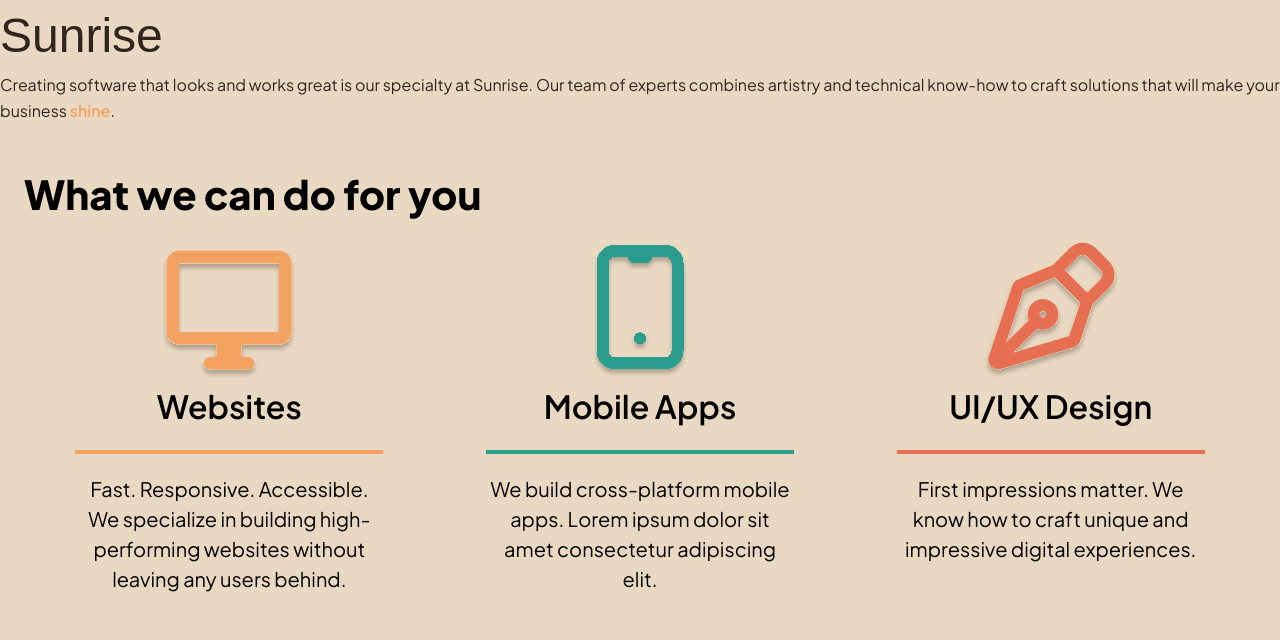
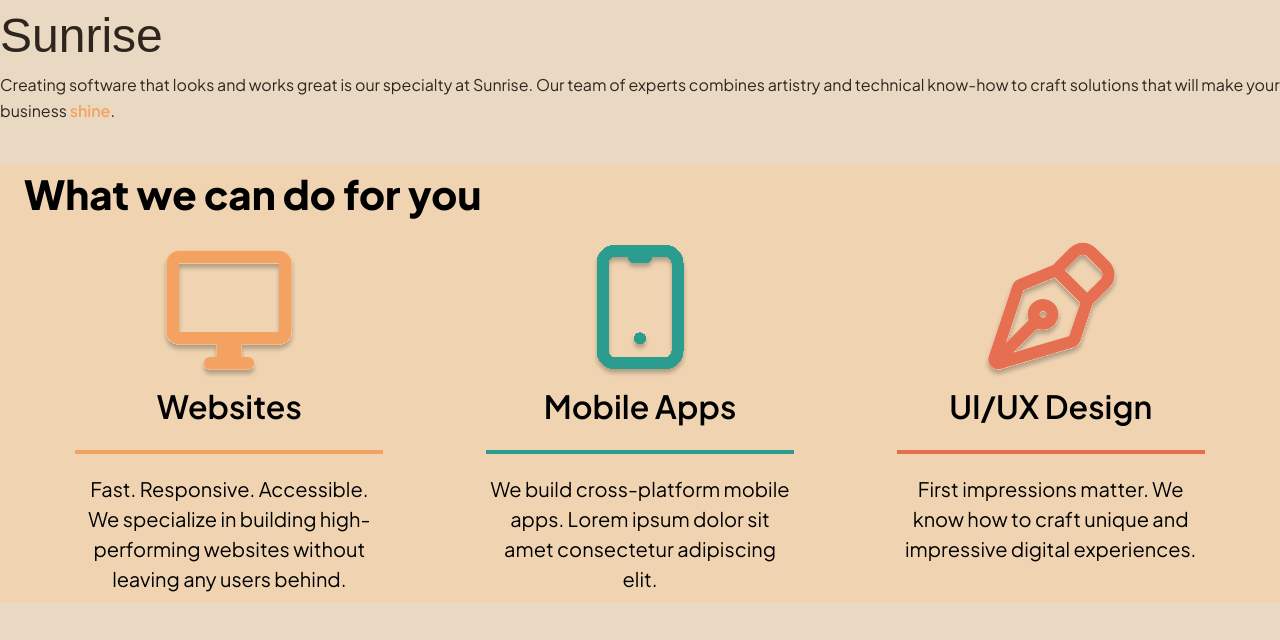
Before and after one commit to zyrrus/sunrise, a Next.js app: page / in a window 1280 px wide. Shown: the top 640 px of the page. Built offline with nearby package versions, Linux system fonts and the light colour scheme; a web font is replaced by a local one.

Commit message:
SR-002: Background change

```diff
--- a/src/pages/index.tsx
+++ b/src/pages/index.tsx
@@ -71,7 +71,8 @@ const Services = () => {
   ];
 
   return (
-    <div className="container mx-auto my-10">
+    <div className=" my-10 bg-[#F0D4B2]">
+      <div className="container mx-auto">
         <div>
           <h2 className="text-center text-[32px] font-extrabold sm:text-left sm:text-[40px]">
             What we can do for you
@@ -86,9 +87,12 @@ const Services = () => {
               <img src={`icons/${data.icon}`} alt="service-icon" />
               <h3 className="text-[32px] font-semibold">{data.title}</h3>
               <div className={`my-5 w-3/4 border-2 ${data.borderColor}`} />
-            <p className="w-3/4 text-center text-[20px] ">{data.description}</p>
+              <p className="w-3/4 text-center text-[20px] ">
+                {data.description}
+              </p>
             </div>
           ))}
+        </div>
       </div>
     </div>
   );
```
Lines whose indentation alone changed are shown as unchanged.
